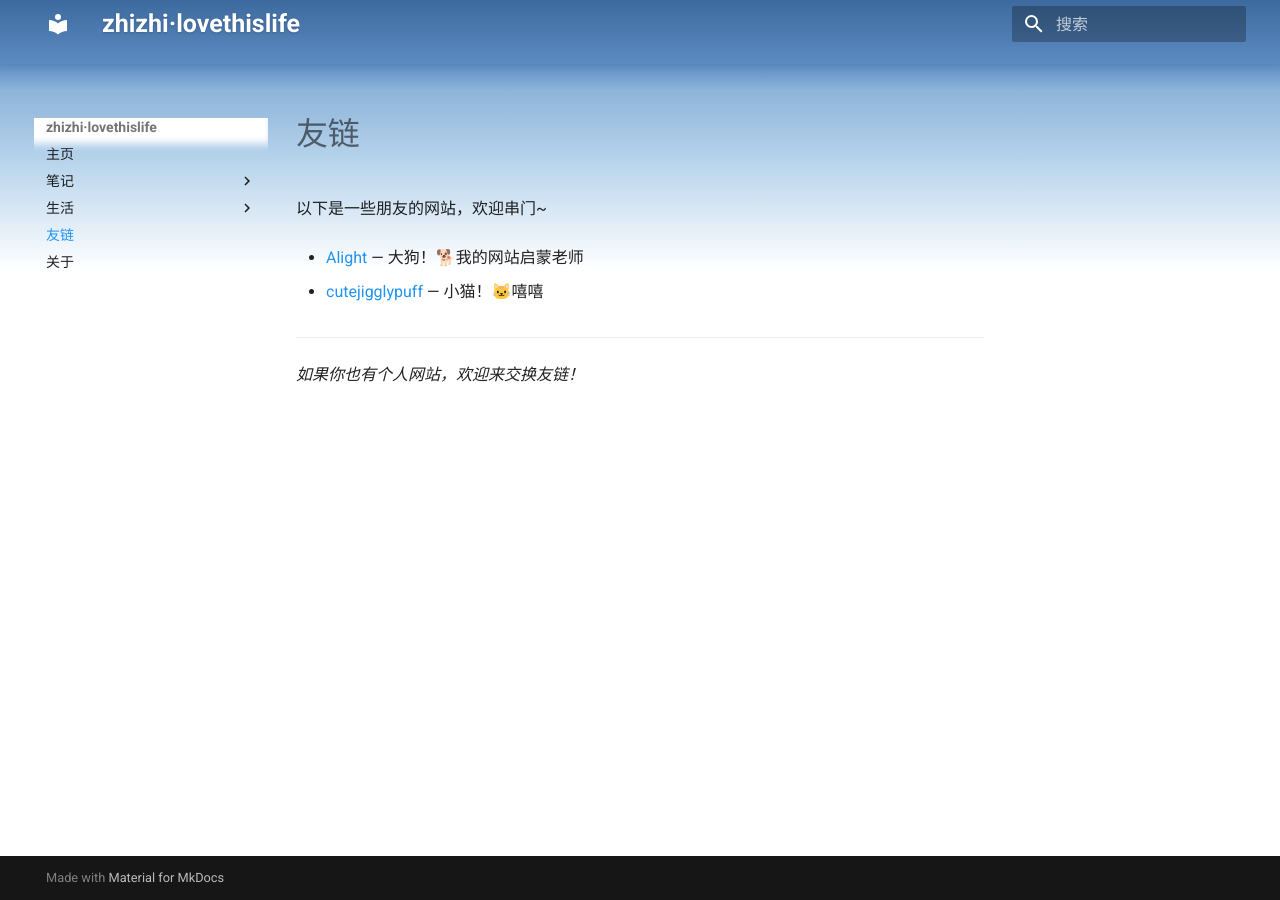
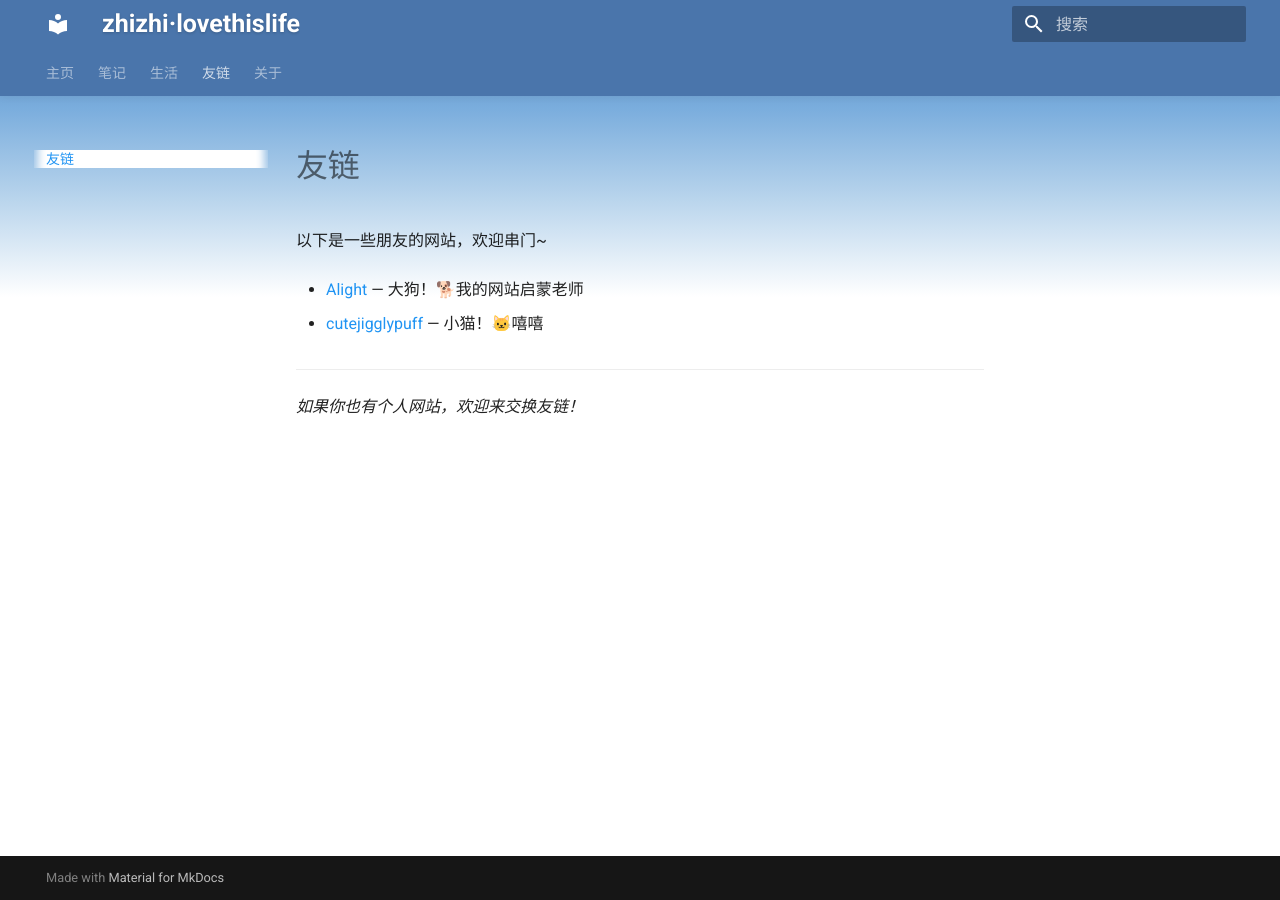
Before and after one commit to Zhi1Pan/Zhi1Pan.github.io, an MkDocs documentation site: the page built from docs/friends/index.md, in a window 1280 px wide. Built offline with MkDocs 1.6.1 and Material for MkDocs 9.7.7, drawn with Linux system fonts in a browser that asks for light colours.

Commit message:
导航栏渐变蓝背景、侧边栏透明、标签栏置于导航栏内

```diff
--- a/docs/stylesheets/extra.css
+++ b/docs/stylesheets/extra.css
@@ -208,17 +208,37 @@ html {
   --md-accent-fg-color--transparent: rgba(123, 200, 232, 0.1);
 }
 
-/* 页面渐变蓝背景（上深下浅，1/3处变白） */
+/* 页面渐变蓝背景（上深下浅，1/3处变白，从顶部导航栏开始） */
 body {
-  background: linear-gradient(180deg, #5c8bc2 3.2rem, #8db4da 10vh, #b8d4ec 18vh, #ffffff 30vh);
+  background: linear-gradient(180deg, #4a75ab 0%, #7aaddd 12vh, #b8d4ec 22vh, #ffffff 33vh);
   background-attachment: fixed;
 }
 
-/* 导航栏渐变，底部与body渐变衔接 */
+/* 导航栏透明，让渐变从顶部自然呈现 */
 .md-header {
-  background: linear-gradient(180deg, #3d6a9e 0%, #5c8bc2 100%) !important;
+  background: transparent !important;
   box-shadow: 0 1px 8px rgba(0, 0, 0, 0.06) !important;
-  height: 3.2rem !important;
+}
+
+/* 滚动后导航栏显示实色背景，避免内容穿透 */
+.md-header--lifted {
+  background: #4a75ab !important;
+}
+
+/* 标签栏透明，与导航栏融为一体 */
+.md-tabs {
+  background: transparent !important;
+  border-top: none !important;
+}
+
+/* 标签链接改为白色 */
+.md-tabs__link {
+  color: rgba(255, 255, 255, 0.75) !important;
+}
+
+.md-tabs__link--active {
+  color: #ffffff !important;
+  font-weight: 600;
 }
 
 /* 侧边栏完全透明，融入渐变背景 */
@@ -233,17 +253,3 @@ body {
   text-shadow: 0 1px 3px rgba(0, 0, 0, 0.2);
   font-size: 1.25rem !important;
 }
-
-.md-tabs {
-  background: transparent !important;
-  border-top: 1px solid rgba(0, 0, 0, 0.05);
-}
-
-.md-tabs__link {
-  color: rgba(0, 0, 0, 0.6) !important;
-}
-
-.md-tabs__link--active {
-  color: #3d6a9e !important;
-  font-weight: 600;
-}
--- a/mkdocs.yml
+++ b/mkdocs.yml
@@ -2,6 +2,9 @@ site_name: zhizhi·lovethislife
 theme:
   name: material
   language: zh
+  features:
+    - navigation.tabs
+    - navigation.tabs.sticky
   palette:
     primary: blue
     accent: light blue
```
